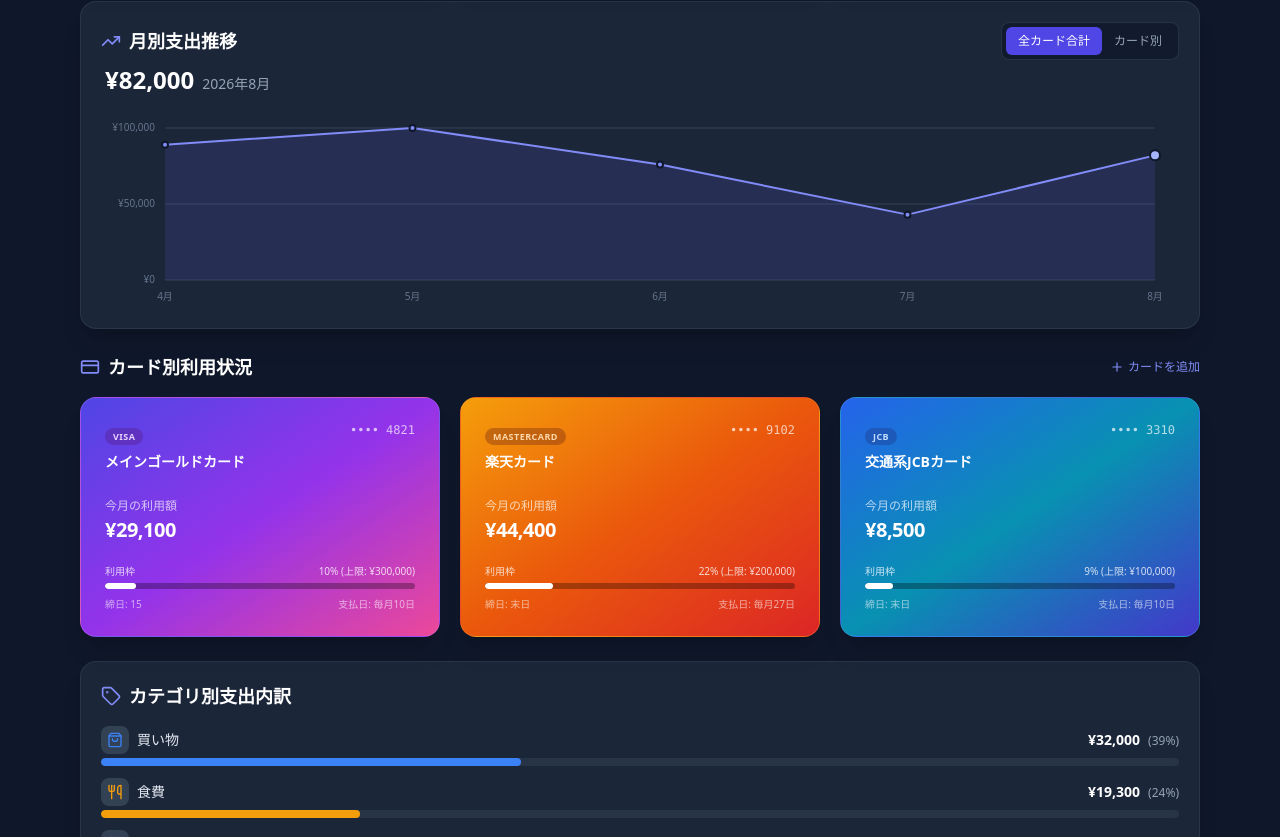
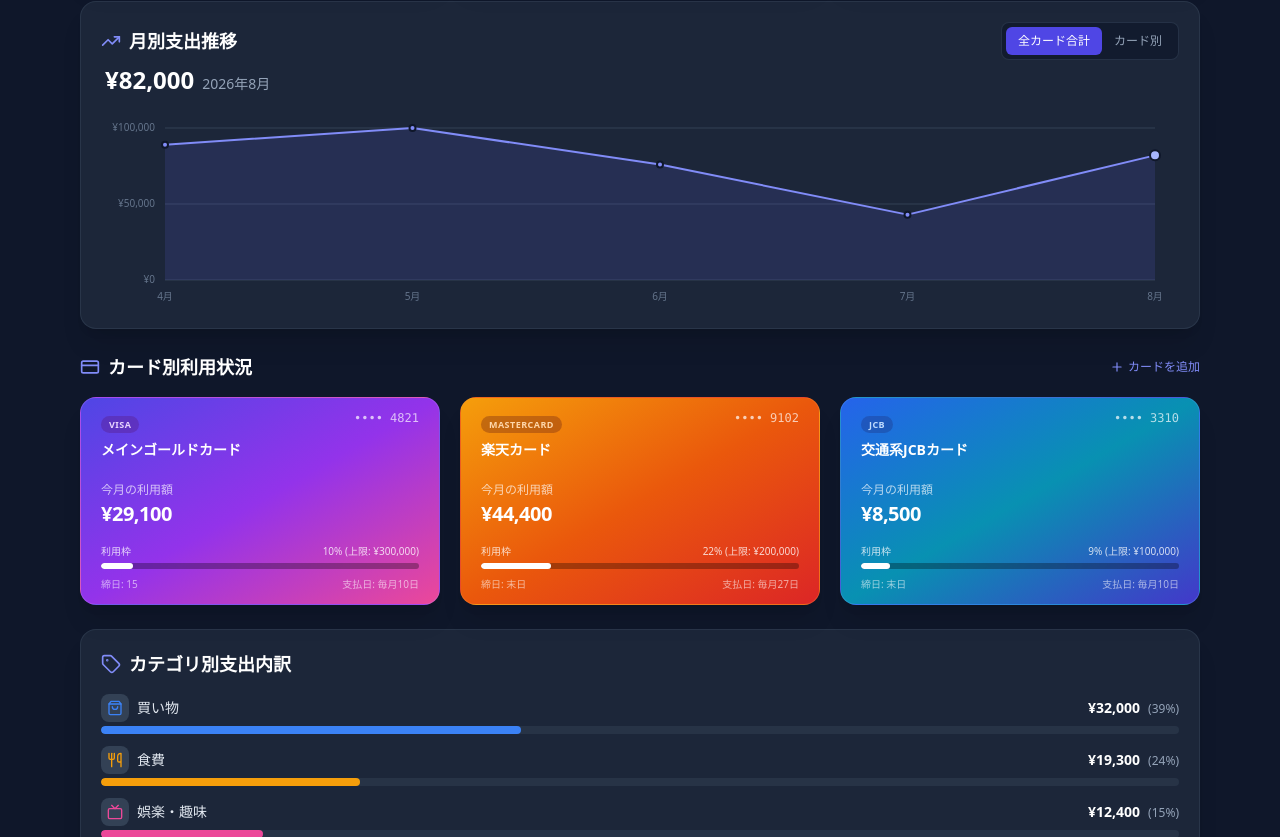
Before and after one commit to k19840710-dev/sai, a React (Vite) app: page / in a window 1280 px wide. Shown: the part 381-1218 px from the top of the page. Built offline with nearby package versions, Linux system fonts and the light colour scheme.

Commit message:
Slightly shrink the dashboard card visuals
h-60 -> h-52, p-6 -> p-5, gap-5 -> gap-4. Text sizes untouched.

```diff
--- a/src/App.jsx
+++ b/src/App.jsx
@@ -666,7 +666,7 @@ export default function App() {
                     return (
                       <div
                         key={card.id}
-                        className={`rounded-2xl p-6 shadow-xl border ${theme.bg} ${theme.border} relative flex flex-col justify-center gap-5 h-60 transition-transform duration-200 hover:-translate-y-1`}
+                        className={`rounded-2xl p-5 shadow-xl border ${theme.bg} ${theme.border} relative flex flex-col justify-center gap-4 h-52 transition-transform duration-200 hover:-translate-y-1`}
                       >
                         {/* カード上部 */}
                         <div className="flex justify-between items-start">
```
